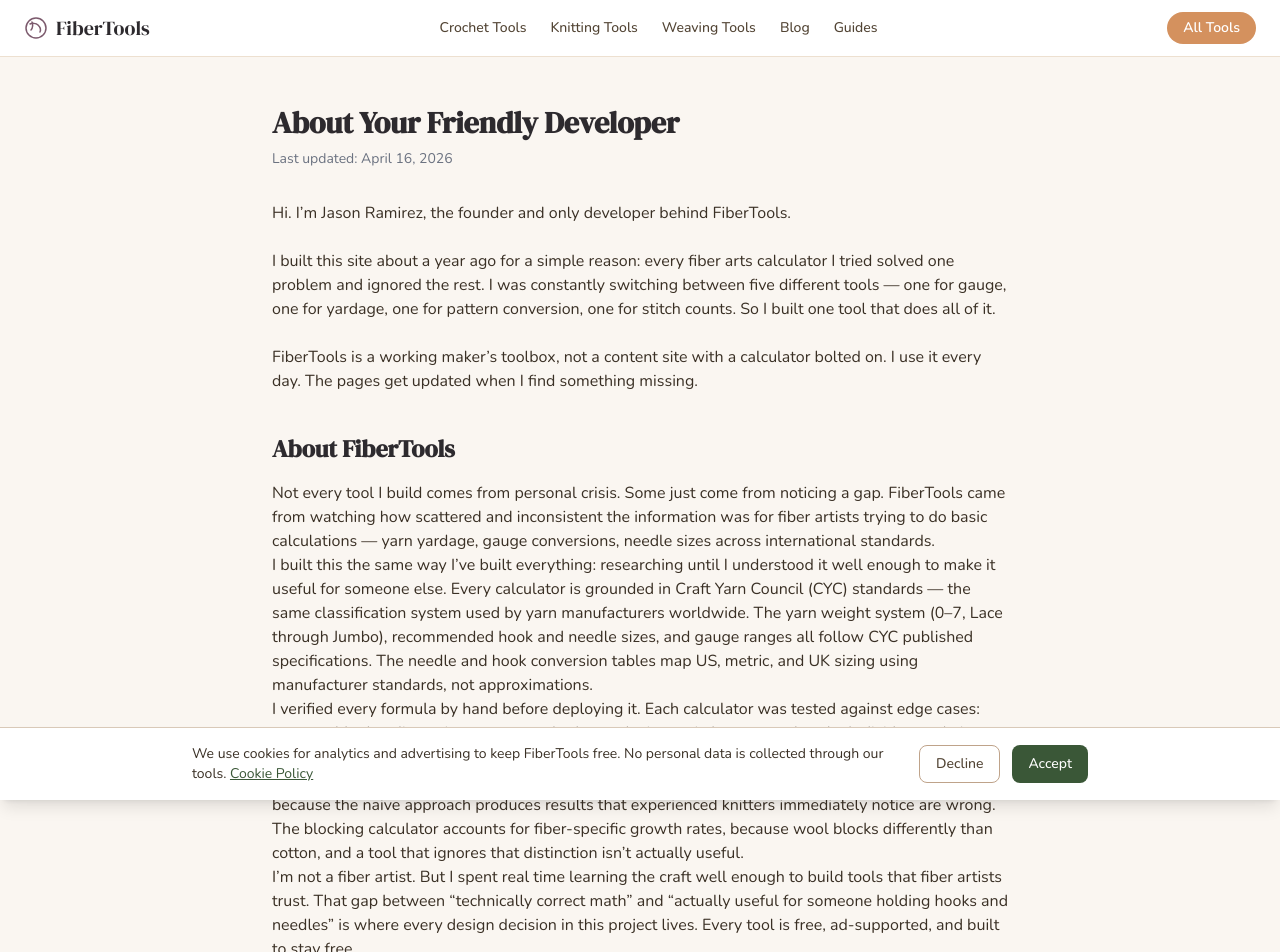
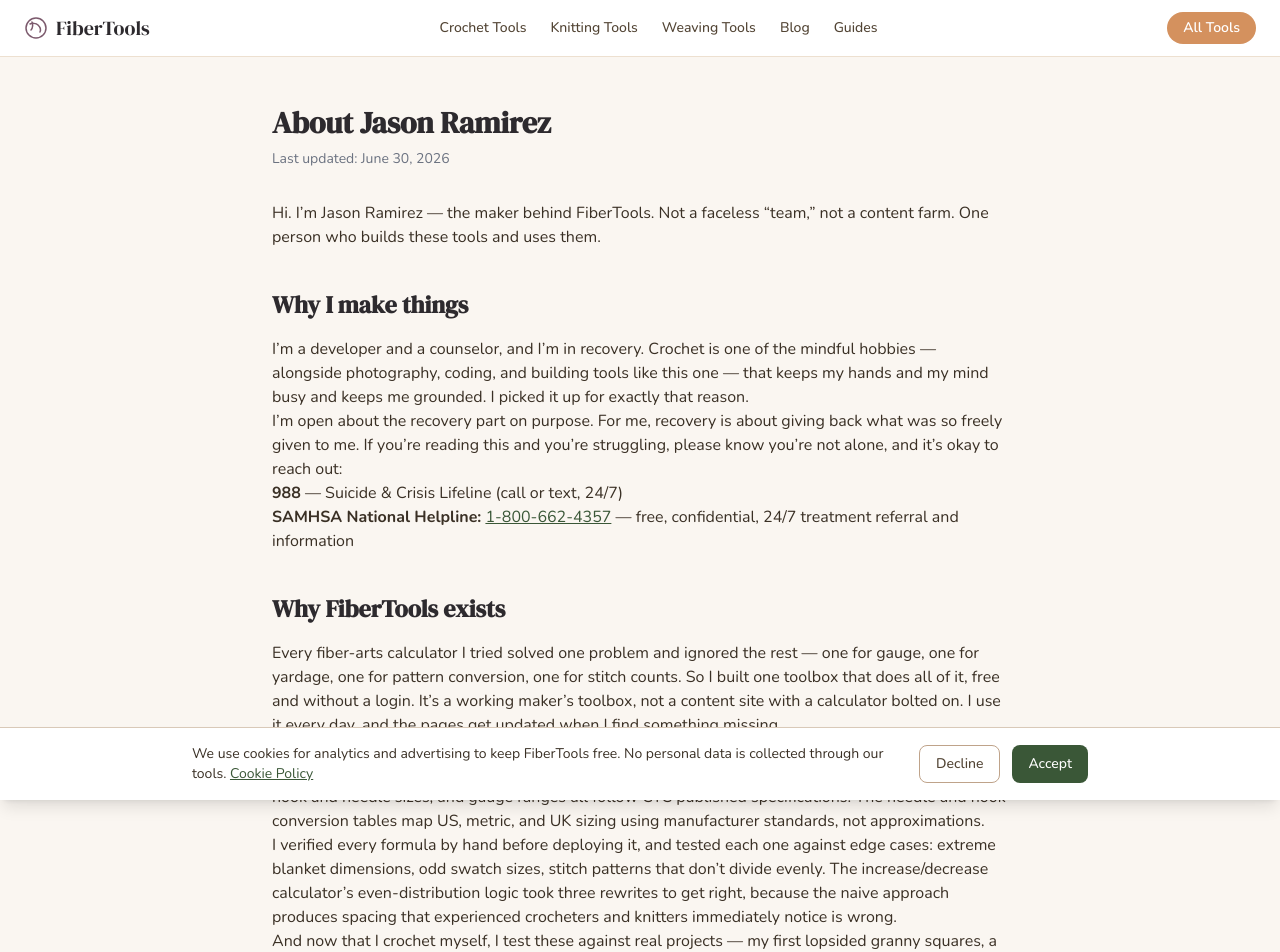
Before and after one commit to raiderj77/fibertools, a Next.js app: page /about in a window 1280 px wide. Shown: the top 952 px of the page. Built offline with nearby package versions, Linux system fonts and the light colour scheme.

Commit message:
feat(eeat): rewrite About with real author story (Jason: developer+counselor in recovery who crochets) + support resources

```diff
--- a/src/app/about/page.tsx
+++ b/src/app/about/page.tsx
@@ -2,37 +2,37 @@ import type { Metadata } from "next";
 import Script from "next/script";
 
 export const metadata: Metadata = {
-  title: "About Jason Ramirez — Your Friendly Developer",
+  title: "About Jason Ramirez — the maker behind FiberTools",
   description:
-    "The real story behind FiberTools. Built by Jason Ramirez, founder of FiberTools.",
+    "FiberTools is built by Jason Ramirez — a developer and counselor in recovery who took up crochet as a mindful hobby and makes accurate, free fiber-arts tools. The real, human story.",
   keywords: [
     "about FiberTools",
-    "Your Friendly Developer",
     "Jason Ramirez",
     "fiber arts calculators",
     "knitting tools",
     "crochet tools",
+    "crochet for mental health",
   ],
   authors: [{ name: "Jason Ramirez", url: "https://fibertools.app/about" }],
   openGraph: {
-    title: "About Jason Ramirez — Your Friendly Developer",
+    title: "About Jason Ramirez — the maker behind FiberTools",
     description:
-      "The real story behind FiberTools. Built by Jason Ramirez, founder of FiberTools.",
+      "The real, human story behind FiberTools — built by Jason Ramirez, a developer and counselor in recovery who crochets.",
     url: "https://fibertools.app/about",
     images: [
       {
         url: "https://fibertools.app/og-image.png",
         width: 1200,
         height: 630,
-        alt: "About FiberTools — Your Friendly Developer",
+        alt: "About FiberTools — Jason Ramirez",
       },
     ],
   },
   twitter: {
     card: "summary_large_image",
-    title: "About Jason Ramirez — Your Friendly Developer",
+    title: "About Jason Ramirez — the maker behind FiberTools",
     description:
-      "The real story behind FiberTools. Built by Jason Ramirez, founder of FiberTools.",
+      "The real, human story behind FiberTools — built by Jason Ramirez, a developer and counselor in recovery who crochets.",
     images: ["https://fibertools.app/og-image.png"],
   },
   alternates: { canonical: "/about" },
@@ -42,18 +42,8 @@ const breadcrumbSchema = {
   "@context": "https://schema.org",
   "@type": "BreadcrumbList",
   itemListElement: [
-    {
-      "@type": "ListItem",
-      position: 1,
-      name: "Home",
-      item: "https://fibertools.app",
-    },
-    {
-      "@type": "ListItem",
-      position: 2,
-      name: "About",
-      item: "https://fibertools.app/about",
-    },
+    { "@type": "ListItem", position: 1, name: "Home", item: "https://fibertools.app" },
+    { "@type": "ListItem", position: 2, name: "About", item: "https://fibertools.app/about" },
   ],
 };
 
@@ -61,12 +51,12 @@ const personSchema = {
   "@context": "https://schema.org",
   "@type": "Person",
   name: "Jason Ramirez",
-  jobTitle: "Founder of FiberTools",
+  jobTitle: "Founder & Developer, FiberTools",
+  description:
+    "Developer and counselor in recovery who took up crochet as a mindful hobby and builds free, accurate fiber-arts tools.",
+  knowsAbout: ["Crochet", "Knitting", "Fiber arts", "Web development"],
   sameAs: ["https://bsky.app/profile/friendlydeveloper.bsky.social"],
-  worksFor: {
-    "@type": "Organization",
-    name: "Your Friendly Developer LLC",
-  },
+  worksFor: { "@type": "Organization", name: "Your Friendly Developer LLC" },
   url: "https://fibertools.app/about",
 };
 
@@ -85,82 +75,84 @@ export default function AboutPage() {
       />
 
       <h1 className="text-3xl font-bold text-bark-800 dark:text-cream-100 mb-2">
-        About Your Friendly Developer
+        About Jason Ramirez
       </h1>
-      <p className="text-sm text-gray-500 mt-1 mb-8">
-        Last updated: April 16, 2026
-      </p>
+      <p className="text-sm text-gray-500 mt-1 mb-8">Last updated: June 30, 2026</p>
 
       <div className="prose prose-bark dark:prose-invert max-w-none space-y-6 text-bark-700 dark:text-cream-300">
         <p>
-          Hi. I&rsquo;m Jason Ramirez, the founder and only developer behind FiberTools.
-        </p>
-
-        <p>
-          I built this site about a year ago for a simple reason: every fiber arts
-          calculator I tried solved one problem and ignored the rest. I was constantly
-          switching between five different tools &mdash; one for gauge, one for yardage,
-          one for pattern conversion, one for stitch counts. So I built one tool that
-          does all of it.
-        </p>
-
-        <p>
-          FiberTools is a working maker&rsquo;s toolbox, not a content site with a
-          calculator bolted on. I use it every day. The pages get updated when I find
-          something missing.
+          Hi. I&rsquo;m Jason Ramirez &mdash; the maker behind FiberTools. Not a faceless
+          &ldquo;team,&rdquo; not a content farm. One person who builds these tools and
+          uses them.
         </p>
 
         <section>
           <h2 className="text-2xl font-semibold text-bark-800 dark:text-cream-100 mt-10 mb-4">
-            About FiberTools
+            Why I make things
           </h2>
+          <p>
+            I&rsquo;m a developer and a counselor, and I&rsquo;m in recovery. Crochet is
+            one of the mindful hobbies &mdash; alongside photography, coding, and building
+            tools like this one &mdash; that keeps my hands and my mind busy and keeps me
+            grounded. I picked it up for exactly that reason.
+          </p>
+          <p>
+            I&rsquo;m open about the recovery part on purpose. For me, recovery is about
+            giving back what was so freely given to me. If you&rsquo;re reading this and
+            you&rsquo;re struggling, please know you&rsquo;re not alone, and it&rsquo;s
+            okay to reach out:
+          </p>
+          <ul>
+            <li>
+              <strong>988</strong> &mdash; Suicide &amp; Crisis Lifeline (call or text,
+              24/7)
+            </li>
+            <li>
+              <strong>SAMHSA National Helpline:</strong>{" "}
+              <a href="tel:1-800-662-4357" className="text-sage-600 dark:text-sage-400 underline">
+                1-800-662-4357
+              </a>{" "}
+              &mdash; free, confidential, 24/7 treatment referral and information
+            </li>
+          </ul>
+        </section>
 
+        <section>
+          <h2 className="text-2xl font-semibold text-bark-800 dark:text-cream-100 mt-10 mb-4">
+            Why FiberTools exists
+          </h2>
           <p>
-            Not every tool I build comes from personal crisis. Some just come
-            from noticing a gap. FiberTools came from watching how scattered and
-            inconsistent the information was for fiber artists trying to do basic
-            calculations &mdash; yarn yardage, gauge conversions, needle sizes
-            across international standards.
+            Every fiber-arts calculator I tried solved one problem and ignored the rest
+            &mdash; one for gauge, one for yardage, one for pattern conversion, one for
+            stitch counts. So I built one toolbox that does all of it, free and without a
+            login. It&rsquo;s a working maker&rsquo;s toolbox, not a content site with a
+            calculator bolted on. I use it every day, and the pages get updated when I find
+            something missing.
           </p>
-
           <p>
-            I built this the same way I&rsquo;ve built everything: researching
-            until I understood it well enough to make it useful for someone else.
-            Every calculator is grounded in Craft Yarn Council (CYC) standards
-            &mdash; the same classification system used by yarn manufacturers
-            worldwide. The yarn weight system (0&ndash;7, Lace through Jumbo),
-            recommended hook and needle sizes, and gauge ranges all follow CYC
-            published specifications. The needle and hook conversion tables map
-            US, metric, and UK sizing using manufacturer standards, not
-            approximations.
+            Every calculator is grounded in Craft Yarn Council (CYC) standards &mdash; the
+            same classification system yarn manufacturers use worldwide. The yarn weight
+            system (0&ndash;7, Lace through Jumbo), recommended hook and needle sizes, and
+            gauge ranges all follow CYC published specifications. The needle and hook
+            conversion tables map US, metric, and UK sizing using manufacturer standards,
+            not approximations.
           </p>
-
           <p>
-            I verified every formula by hand before deploying it. Each calculator
-            was tested against edge cases: extreme blanket dimensions, non-standard
-            swatch sizes, stitch patterns that don&rsquo;t divide evenly into the
-            target count. The increase/decrease calculator&rsquo;s distribution
-            logic &mdash; spreading leftover stitches evenly so the spacing looks
-            balanced rather than lumped at one end &mdash; took three rewrites to
-            get right, because the naive approach produces results that experienced
-            knitters immediately notice are wrong. The blocking calculator accounts
-            for fiber-specific growth rates, because wool blocks differently than
-            cotton, and a tool that ignores that distinction isn&rsquo;t actually
-            useful.
+            I verified every formula by hand before deploying it, and tested each one
+            against edge cases: extreme blanket dimensions, odd swatch sizes, stitch
+            patterns that don&rsquo;t divide evenly. The increase/decrease
+            calculator&rsquo;s even-distribution logic took three rewrites to get right,
+            because the naive approach produces spacing that experienced crocheters and
+            knitters immediately notice is wrong.
           </p>
-
           <p>
-            I&rsquo;m not a fiber artist. But I spent real time learning the craft
-            well enough to build tools that fiber artists trust. That gap between
-            &ldquo;technically correct math&rdquo; and &ldquo;actually useful for
-            someone holding hooks and needles&rdquo; is where every design
-            decision in this project lives. Every tool is free, ad-supported, and
-            built to stay free.
-          </p>
-
-          <p>
-            Built by a developer who respects the craft, even if I&rsquo;m not
-            the one holding the needles.
+            And now that I crochet myself, I test these against real projects &mdash; my
+            first lopsided granny squares, a gauge swatch that came out too tight, the
+            skein I under-bought. That gap between &ldquo;technically correct math&rdquo;
+            and &ldquo;actually useful when you&rsquo;re holding a hook&rdquo; is where
+            every design decision in this project lives. I&rsquo;m a beginner at the craft,
+            and honestly that helps: I remember exactly which parts are confusing. Every
+            tool is free, ad-supported, and built to stay free.
           </p>
         </section>
 
@@ -169,15 +161,12 @@ export default function AboutPage() {
             Get in Touch
           </h2>
           <p>
-            Have a suggestion, found a bug, or want to request a new tool?
-            I&rsquo;d love to hear from you.
+            Have a suggestion, found a bug, or want to request a new tool? I&rsquo;d love
+            to hear from you.
           </p>
           <p>
             <strong>Email:</strong>{" "}
-            <a
-              href="mailto:hello@fibertools.app"
-              className="text-sage-600 dark:text-sage-400 underline"
-            >
+            <a href="mailto:hello@fibertools.app" className="text-sage-600 dark:text-sage-400 underline">
               hello@fibertools.app
             </a>
           </p>
```
